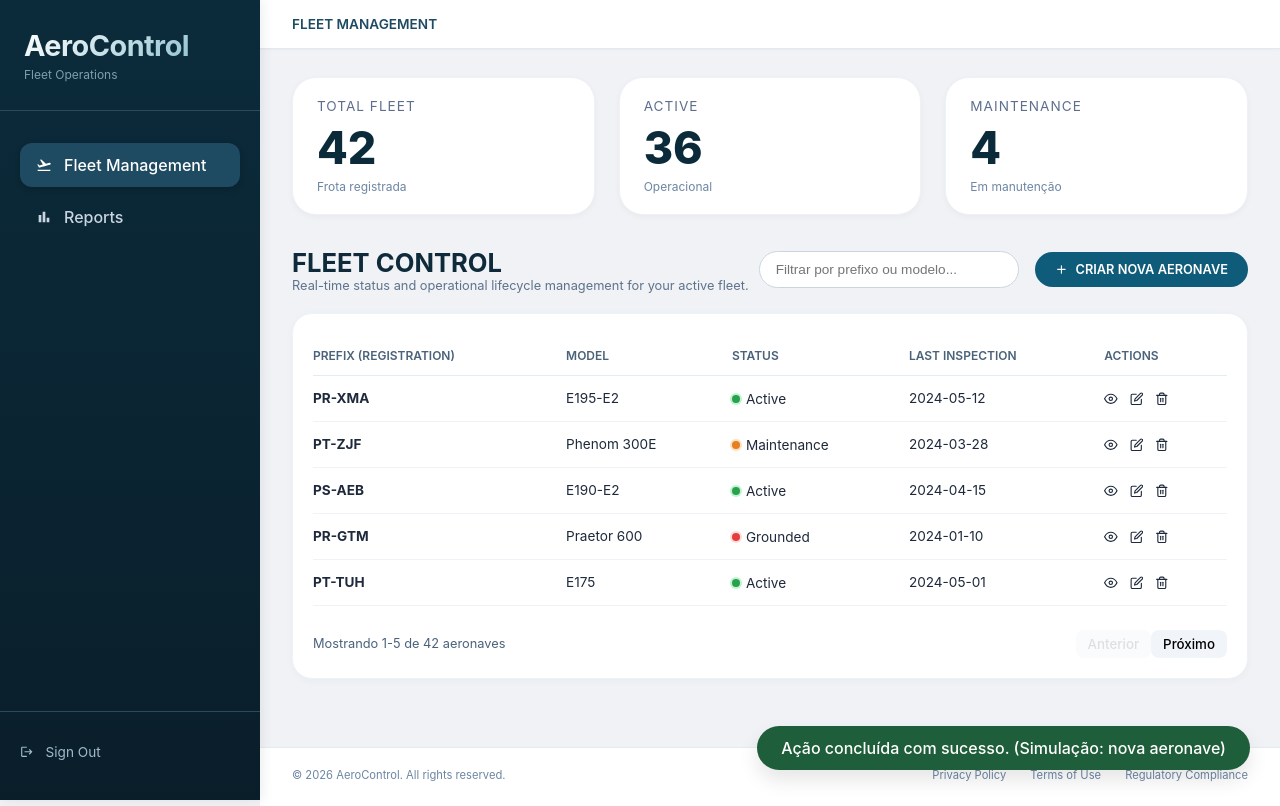
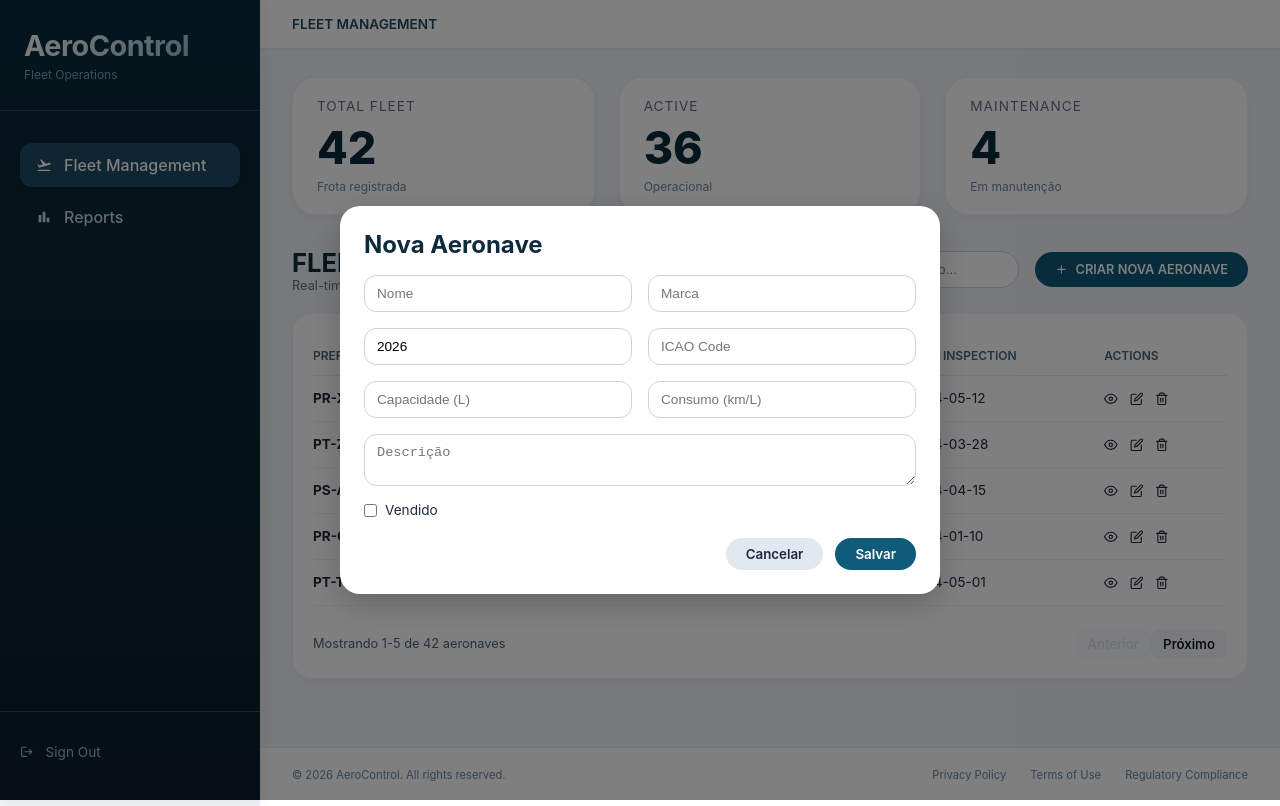
Before and after one commit to FMoreiraSouza/Teste-Sonda, a React (Vite) app in the folder aircraft-management-spa/: page / in a window 1280 px wide. Both pictures are taken after a click on the button "CRIAR NOVA AERONAVE". Built offline with nearby package versions, Linux system fonts and the light colour scheme.

Commit message:
feat: create modal form

```diff
--- /dev/null
+++ b/aircraft-management-spa/src/features/home/components/AircraftFormModal.jsx
@@ -0,0 +1,140 @@
+import { useState, useEffect } from "react";
+import styles from "./AircraftFormModal.module.css";
+
+const AircraftFormModal = ({ isOpen, onClose, onSubmit, initialData }) => {
+  const [form, setForm] = useState({
+    name: "",
+    brand: "",
+    year: new Date().getFullYear(),
+    description: "",
+    sold: false,
+    icaoCode: "",
+    fuelCapacity: "",
+    averageConsumption: "",
+  });
+
+  useEffect(() => {
+    if (initialData) {
+      setForm({
+        name: initialData.model || "",
+        brand: "",
+        year: new Date().getFullYear(),
+        description: "",
+        sold: false,
+        icaoCode: "",
+        fuelCapacity: "",
+        averageConsumption: "",
+      });
+    } else {
+      setForm({
+        name: "",
+        brand: "",
+        year: new Date().getFullYear(),
+        description: "",
+        sold: false,
+        icaoCode: "",
+        fuelCapacity: "",
+        averageConsumption: "",
+      });
+    }
+  }, [initialData, isOpen]);
+
+  const handleChange = (e) => {
+    const { name, value, type, checked } = e.target;
+    setForm((prev) => ({
+      ...prev,
+      [name]: type === "checkbox" ? checked : value,
+    }));
+  };
+
+  const handleSubmit = (e) => {
+    e.preventDefault();
+    onSubmit(form);
+    onClose();
+  };
+
+  if (!isOpen) return null;
+
+  return (
+    <div className={styles.modalOverlay} onClick={onClose}>
+      <div className={styles.modalContent} onClick={(e) => e.stopPropagation()}>
+        <h2>{initialData ? "Editar Aeronave" : "Nova Aeronave"}</h2>
+        <form onSubmit={handleSubmit}>
+          <div className={styles.formGrid}>
+            <input
+              name="name"
+              placeholder="Nome"
+              value={form.name}
+              onChange={handleChange}
+              required
+            />
+            <input
+              name="brand"
+              placeholder="Marca"
+              value={form.brand}
+              onChange={handleChange}
+              required
+            />
+            <input
+              name="year"
+              type="number"
+              placeholder="Ano"
+              value={form.year}
+              onChange={handleChange}
+              required
+            />
+            <input
+              name="icaoCode"
+              placeholder="ICAO Code"
+              value={form.icaoCode}
+              onChange={handleChange}
+              maxLength={4}
+            />
+            <input
+              name="fuelCapacity"
+              type="number"
+              step="any"
+              placeholder="Capacidade (L)"
+              value={form.fuelCapacity}
+              onChange={handleChange}
+              required
+            />
+            <input
+              name="averageConsumption"
+              type="number"
+              step="any"
+              placeholder="Consumo (km/L)"
+              value={form.averageConsumption}
+              onChange={handleChange}
+              required
+            />
+            <textarea
+              name="description"
+              placeholder="Descrição"
+              value={form.description}
+              onChange={handleChange}
+              rows="2"
+            />
+            <label className={styles.checkboxLabel}>
+              <input
+                type="checkbox"
+                name="sold"
+                checked={form.sold}
+                onChange={handleChange}
+              />
+              Vendido
+            </label>
+          </div>
+          <div className={styles.modalActions}>
+            <button type="button" onClick={onClose}>
+              Cancelar
+            </button>
+            <button type="submit">Salvar</button>
+          </div>
+        </form>
+      </div>
+    </div>
+  );
+};
+
+export default AircraftFormModal;
--- /dev/null
+++ b/aircraft-management-spa/src/features/home/components/AircraftFormModal.module.css
@@ -0,0 +1,82 @@
+.modalOverlay {
+  position: fixed;
+  top: 0;
+  left: 0;
+  right: 0;
+  bottom: 0;
+  background: rgba(0, 0, 0, 0.5);
+  display: flex;
+  align-items: center;
+  justify-content: center;
+  z-index: 1000;
+}
+
+.modalContent {
+  background: white;
+  padding: 24px;
+  border-radius: 20px;
+  width: 90%;
+  max-width: 600px;
+  max-height: 90vh;
+  overflow-y: auto;
+  box-shadow: 0 10px 30px rgba(0, 0, 0, 0.2);
+}
+
+.modalContent h2 {
+  margin-top: 0;
+  margin-bottom: 16px;
+  color: #0f2b3b;
+}
+
+.formGrid {
+  display: grid;
+  grid-template-columns: 1fr 1fr;
+  gap: 16px;
+  margin-bottom: 20px;
+}
+
+.formGrid input,
+.formGrid textarea {
+  padding: 10px 12px;
+  border: 1px solid #cbd5e1;
+  border-radius: 12px;
+  font-size: 0.85rem;
+}
+
+.formGrid textarea {
+  grid-column: span 2;
+  resize: vertical;
+}
+
+.checkboxLabel {
+  display: flex;
+  align-items: center;
+  gap: 8px;
+  font-size: 0.85rem;
+  grid-column: span 2;
+}
+
+.modalActions {
+  display: flex;
+  justify-content: flex-end;
+  gap: 12px;
+  margin-top: 8px;
+}
+
+.modalActions button {
+  padding: 8px 20px;
+  border-radius: 40px;
+  border: none;
+  font-weight: 600;
+  cursor: pointer;
+}
+
+.modalActions button:first-child {
+  background: #e2e8f0;
+  color: #1e293b;
+}
+
+.modalActions button:last-child {
+  background: #0f5b7a;
+  color: white;
+}
--- a/aircraft-management-spa/src/features/home/pages/Home.jsx
+++ b/aircraft-management-spa/src/features/home/pages/Home.jsx
@@ -1,5 +1,7 @@
+import { useState } from "react";
 import FleetStats from "../../home/components/FleetStats";
 import Fleet from "../../home/components/Fleet";
+import AircraftFormModal from "../../home/components/AircraftFormModal";
 import { useFleetData } from "../hooks/useFleetData";
 import styles from "./Home.module.css";
 
@@ -17,21 +19,39 @@ const Home = ({ onToast }) => {
     pageSize,
   } = useFleetData();
 
+  // Estado do modal
+  const [modalOpen, setModalOpen] = useState(false);
+  const [editingAircraft, setEditingAircraft] = useState(null);
+
   const handleSearch = (e) => {
     setSearchTerm(e.target.value);
     resetPage();
   };
 
+  // Abrir modal para criar nova aeronave
   const handleCreate = () => {
-    onToast("Ação concluída com sucesso. (Simulação: nova aeronave)");
+    setEditingAircraft(null);
+    setModalOpen(true);
+  };
+
+  // Abrir modal para editar aeronave
+  const handleEdit = (aircraft) => {
+    setEditingAircraft(aircraft);
+    setModalOpen(true);
+  };
+
+  // Simular salvamento (sem API)
+  const handleFormSubmit = (formData) => {
+    const message = editingAircraft
+      ? `Aeronave ${editingAircraft.prefix} atualizada com sucesso (simulação)`
+      : `Nova aeronave "${formData.name}" criada com sucesso (simulação)`;
+    onToast(message);
+    setModalOpen(false);
+    setEditingAircraft(null);
   };
 
   const handleView = (aircraft) => {
     onToast(`Visualizando ${aircraft.prefix} - ${aircraft.model}`);
-  };
-
-  const handleEdit = (aircraft) => {
-    onToast(`Edição da aeronave ${aircraft.prefix} iniciada com sucesso.`);
   };
 
   const handleDelete = (aircraft) => {
@@ -73,6 +93,17 @@ const Home = ({ onToast }) => {
           <span>Regulatory Compliance</span>
         </div>
       </div>
+
+      {/* Modal do formulário */}
+      <AircraftFormModal
+        isOpen={modalOpen}
+        onClose={() => {
+          setModalOpen(false);
+          setEditingAircraft(null);
+        }}
+        onSubmit={handleFormSubmit}
+        initialData={editingAircraft}
+      />
     </>
   );
 };
```
